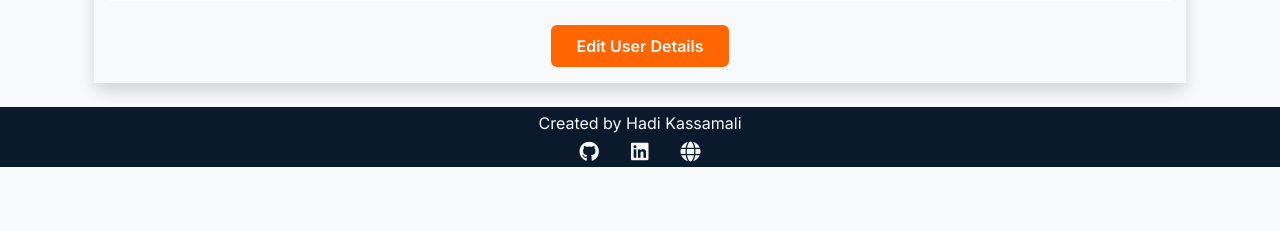
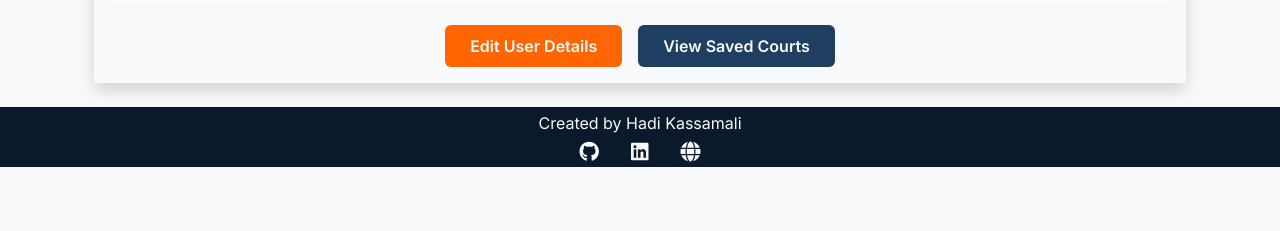
Before and after one commit to hdkassamali/The-Court-Connect, a Flask app: template templates/user_profile_page.html in a window 1280 px wide. Shown: the part 420-651 px from the top of the page. Run offline with Flask 3, Linux system fonts and the light colour scheme; the template is opened without the code that fills it, so the values that code supplies are empty.

Commit message:
Added view saved courts button to user profile page with hover effect. Removed sign_up_btn id for cancel btn from edit user profile and register pages.

```diff
--- a/static/css/main.css
+++ b/static/css/main.css
@@ -45,6 +45,10 @@ h1 {
   background-color: #ff4e00;
 }
 
+#user_profile_saved_courts_btn:hover {
+  background-color: #1a2e44;
+}
+
 #submit_btn:hover {
   background-color: #1a2e44;
 }
--- a/templates/edit_user_profile.html
+++ b/templates/edit_user_profile.html
@@ -3,4 +3,4 @@
 {% block form_title %}Edit {{user.username}}'s Profile{% endblock %}
 {% block form_description %}Edit your profile and save your changes.{% endblock %}
 {% block submit_text %}Save Changes{% endblock%}
-{% block cancel_url %} <a href="/users/{{user.username}}/user_profile" id="sign_up_btn" class="btn btn-secondary">Cancel</a>{% endblock %}
+{% block cancel_url %} <a href="/users/{{user.username}}/user_profile" class="btn btn-secondary">Cancel</a>{% endblock %}
--- a/templates/register.html
+++ b/templates/register.html
@@ -3,4 +3,4 @@
 {% block form_title %}Create an Account{% endblock %}
 {% block form_description %}Join the connection. Create an account to start searching for basketball courts today!{% endblock %}
 {% block submit_text %}Register{% endblock%}
-{% block cancel_url %} <a href="/" id="sign_up_btn" class="btn btn-secondary">Cancel</a>{% endblock %}
+{% block cancel_url %} <a href="/" class="btn btn-secondary">Cancel</a>{% endblock %}
--- a/templates/user_profile_page.html
+++ b/templates/user_profile_page.html
@@ -32,9 +32,12 @@ endblock %} {% block content %}
           {{user.location}}
         </li>
       </ul>
-      <div class="text-center mt-4">
+      <div class="d-flex justify-content-center gap-3 mt-4">
         <a href="/users/{{user.username}}/edit_profile" id="edit_user_details_btn" class="btn bg-custom-primary text-light fw-bold px-4 py-2">
           Edit User Details
+        </a>
+        <a href="/users/{{user.username}}/saved_courts" id="user_profile_saved_courts_btn" class="btn bg-custom-secondary text-light fw-bold px-4 py-2">
+          View Saved Courts
         </a>
       </div>
     </div>
```
